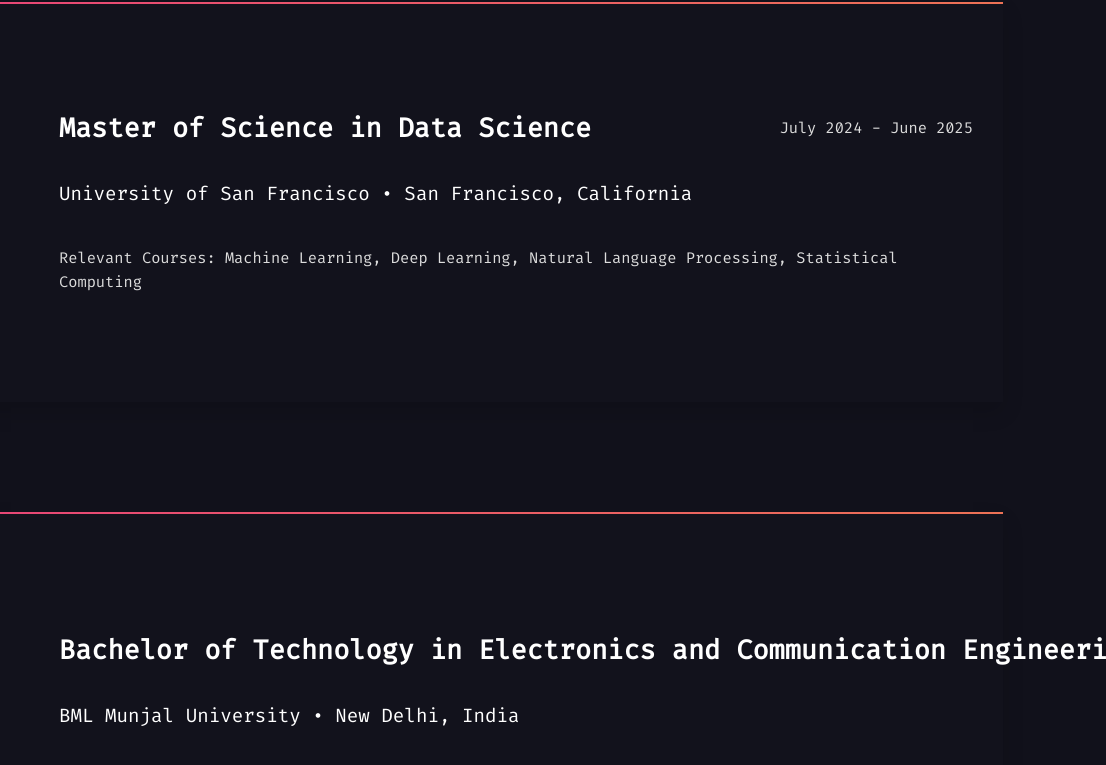
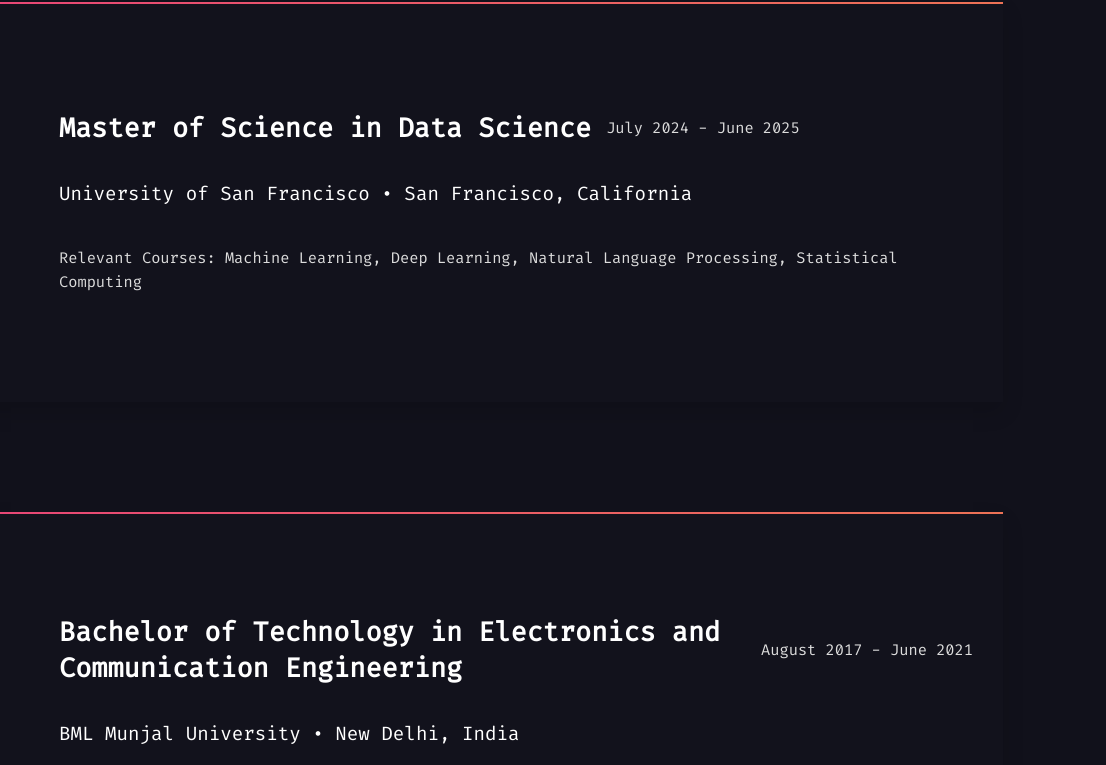
Before and after one commit to Gopimaguluri267/Gopimaguluri267.github.io, a plain HTML site: page index.html in a window 1280 px wide. Shown: the part 4082-4847 px from the top of the page, 174-1280 px from the left. Drawn offline with nearby package versions, Linux system fonts and the light colour scheme; a script that the page names is missing; a web font is replaced by a local one.

Commit message:
modified education section #4

```diff
--- a/styles.css
+++ b/styles.css
@@ -1308,9 +1308,8 @@ noscript{
     display: flex;
     flex-direction: row;
     align-items: center;
-    justify-content: space-between;
-    width: 100%;
-    white-space: nowrap;
+    gap: 15px;
+    width: 100%;
 }
 
 .education-chain .education-date {
@@ -1318,7 +1317,8 @@ noscript{
     color: var(--color-ddd-color);
     font-weight: normal;
     white-space: nowrap;
-    margin-left: 15px;
+    margin-left: 0;
+    display: inline-block;
 }
 
 .education-chain .UniversityInfo {
@@ -1326,7 +1326,6 @@ noscript{
     color: var(--color-white);
     margin: 10px 0;
     text-align: left;
-    white-space: nowrap;
 }
 
 .education-chain .CourseInfo {
```
